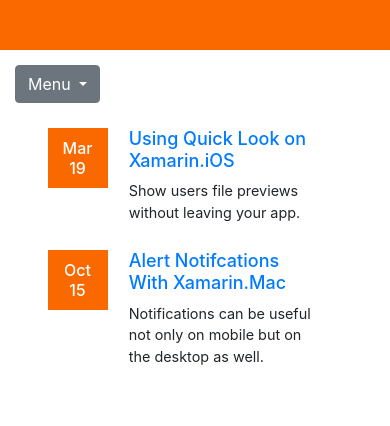
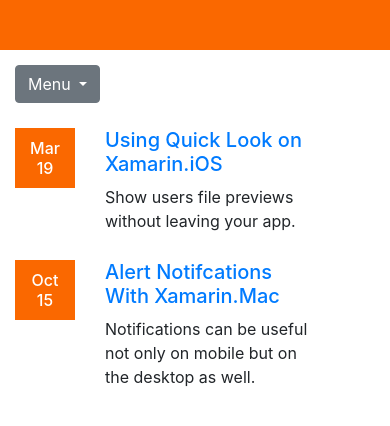
Before and after one commit to jimmgarrido/jimmgarr-site, a Jekyll site: the page built from index.html, in a window 390 px wide. Shown: the top 426 px of the page. Built offline with Jekyll 4.4.1, drawn with Linux system fonts in a browser that asks for light colours.

Commit message:
mobile fixes

```diff
--- a/_layouts/post.html
+++ b/_layouts/post.html
@@ -35,7 +35,7 @@
 
 		<!--Content-->
 		<div class="row justify-content-center">
-			<div class="col-9">
+			<div class="col-11 col-md-9">
 				<h2> {{ page.title }} </h2>
 				<h4 id="date">{{ page.date | date_to_string }}</h4>
 
--- a/css/home.css
+++ b/css/home.css
@@ -54,7 +54,7 @@
 
 
 .post-detail-mobile h3 {
-    font-size: 18px;
+    font-size: 20px;
 }
 
 .pic {
--- a/index.html
+++ b/index.html
@@ -36,10 +36,10 @@
 </div>
 
 <div class="d-sm-none">
-	<div class="row justify-content-center">
-		<div class="col-10">
+	<div class="row">
+		<div class="col-11">
 			<div class="post-mobile row">
-				<div class="col-3">
+				<div class="col-auto">
 					<div class="date-block-mobile">
 						<h3 class="date">
 							{% assign m = post.date | date: "%B" %}
```
